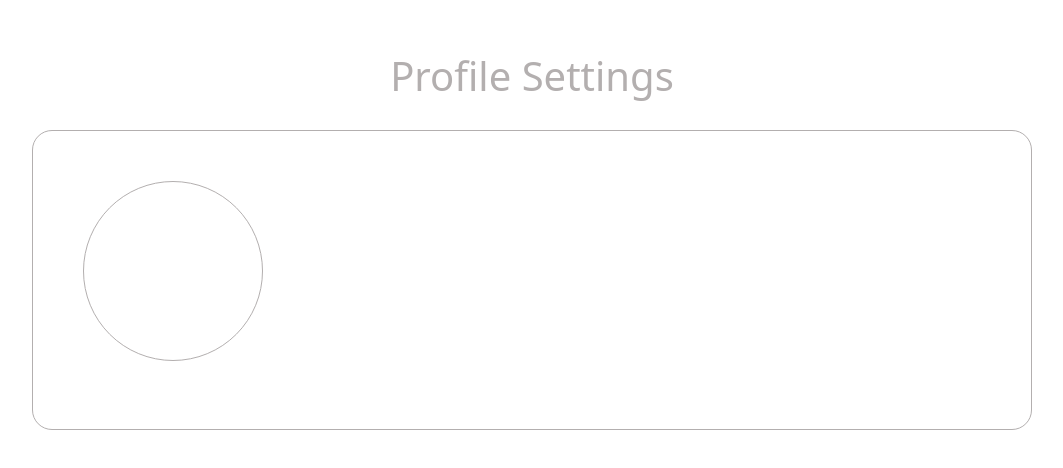
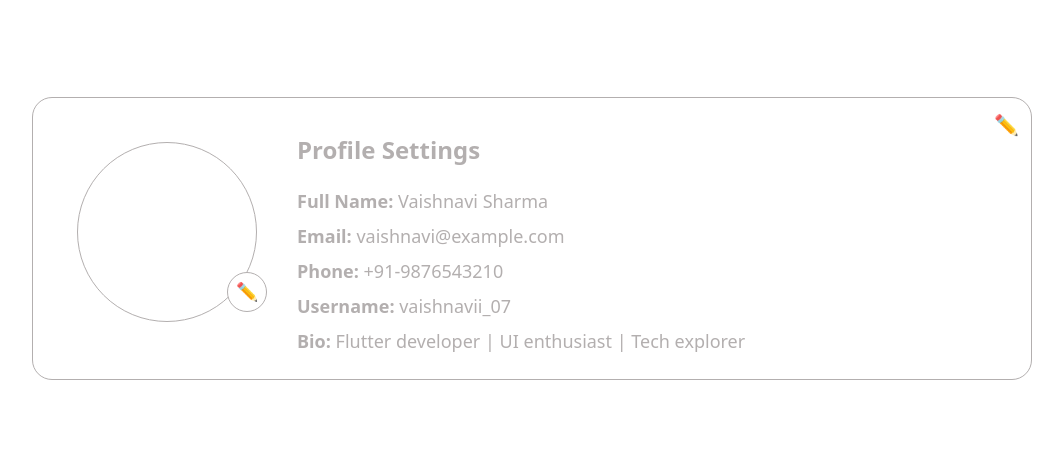
Before and after one commit to vaishnavi185/employee, a React (Vite) app in the folder empdas/: page / in a window 1280 px wide. Shown: the part 162-630 px from the top of the page, without its empty margins (108-1171 px from the left). Built offline with nearby package versions, Linux system fonts and the light colour scheme.

Commit message:
frontend done

```diff
--- a/empdas/src/components/ProfilePage.jsx
+++ b/empdas/src/components/ProfilePage.jsx
@@ -1,31 +1,50 @@
-import React from 'react'
+import React from 'react';
 
 export default function ProfilePage() {
+  const profileData = {
+    fullName: 'Vaishnavi Sharma',
+    email: 'vaishnavi@example.com',
+    phone: '+91-9876543210',
+    username: 'vaishnavii_07',
+    bio: 'Flutter developer | UI enthusiast | Tech explorer',
+  };
+
   return (
-  <>
-  <div className="flex flex-col items-center justify-center min-h-screen">
-  <div className="text-[40px] font-[20px] text-[#b3afaf] mb-6">
-    Profile Settings
-  </div>
+    <div className="flex flex-col items-center justify-center min-h-screen">
+      {/* Rectangle box with profile */}
+      <div className="w-[1000px] h-auto border border-[#b3afaf] rounded-[20px] flex flex-row p-6 relative">
 
-  <div className="w-[1000px] h-[300px] border border-[#b3afaf] rounded-[20px] flex flex-row">
-    {/* Content here */}
+        {/* Edit icon on top-right of rectangle */}
+        <button className="absolute top-3 right-3 text-[#b3afaf] text-[20px] hover:text-white">
+          ✏️
+        </button>
 
-    <div className='flex flex-col '>
-<div className='rounded-full w-[180px] h-[180px]  border border-[#b3afaf] mt-[50px] ml-[50px]' >
-  {/* <button className="rounded-[20px] h-[40px] w-[150px] mt-[230px] bg-[#b3afaf] text-white ml-[10px]">
-  Change Profile
-</button> */}
+        {/* Profile Image Section */}
+        <div className="relative">
+          <div className="rounded-full w-[180px] h-[180px] border border-[#b3afaf] mt-[20px] ml-[20px]" />
 
-</div>
+          {/* Edit icon on top-right of circle */}
+          <button className="absolute top-[150px] left-[170px] text-[#b3afaf] text-[18px] hover:text-grey rounded-full w-[40px] h-[40px] border-[1px] bg-[#FFFFFF]">
+            ✏️
+          </button>
+        </div>
+
+        {/* Profile Info Display Section */}
+        <div className="flex flex-col ml-[40px] mt-[10px] flex-1">
+          <div className="text-[24px] font-semibold text-[#b3afaf] mb-[20px]">
+            Profile Settings
+          </div>
+
+          {/* Display Profile Data */}
+          <div className="text-[#b3afaf] text-[18px] flex flex-col gap-2">
+            <div><strong>Full Name:</strong> {profileData.fullName}</div>
+            <div><strong>Email:</strong> {profileData.email}</div>
+            <div><strong>Phone:</strong> {profileData.phone}</div>
+            <div><strong>Username:</strong> {profileData.username}</div>
+            <div><strong>Bio:</strong> {profileData.bio}</div>
+          </div>
+        </div>
+      </div>
     </div>
-
-
-  </div>
-</div>
-
-
-
-  </>
-  )
+  );
 }
```
